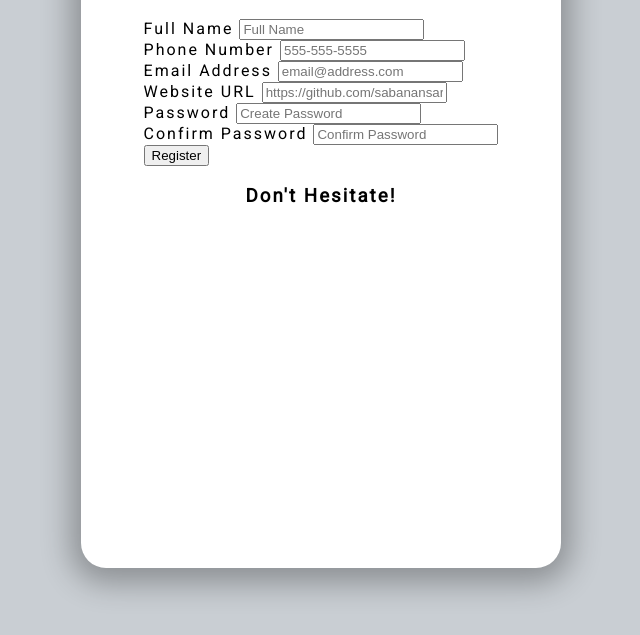
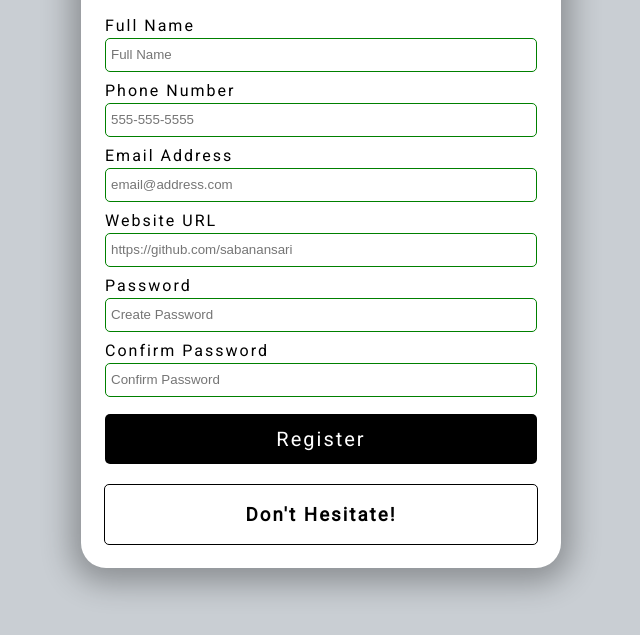
Before and after one commit to sabanansari/Form-Validator, a plain HTML site: page index.html in a window 1280 px wide. Shown: the part 147-782 px from the top of the page, without its empty margins (319-959 px from the left). Drawn offline with Linux system fonts and the light colour scheme.

Commit message:
styled inputs,button and message container

```diff
--- a/index.html
+++ b/index.html
@@ -44,7 +44,7 @@
             <button type="submit">Register</button>
         </form>
         <!-- Error/Success Message -->
-        <div class="messge-container">
+        <div class="message-container">
             <h3 id="message">Don't Hesitate!</h3>
         </div>
     </div>
--- a/style.css
+++ b/style.css
@@ -25,3 +25,69 @@ body {
   border-radius: 25px;
   box-shadow: 0 5px 30px 10px rgba(0,0,0,0.3);
 }
+
+/* Form  */
+
+form {
+  width: 90%;
+}
+
+.form-group{
+  height: 65px;
+}
+
+label {
+  position: relative;
+  bottom: 3px;
+}
+
+input {
+  width: 100%;
+  height: 34px;
+  padding: 5px;
+  border: 1px solid black;
+  border-radius: 5px;
+  outline: none;
+  box-sizing: border-box;
+}
+
+input:valid{
+  border: 1px solid green;
+}
+
+input:invalid{
+  border: 1px solid red;
+}
+
+button {
+  cursor: pointer;
+  color: white;
+  background: black;
+  border: none;
+  border-radius: 5px;
+  height: 50px;
+  width: 100%;
+  font-family: Roboto, sans-serif;
+  font-size: 20px;
+  letter-spacing: 2px;
+  margin-top: 5px;
+}
+
+button:hover{
+  filter: brightness(200%);
+  background: rgb(20, 20, 20);
+}
+
+button:focus{
+  outline: none;
+}
+
+.message-container{
+  border: 1px solid black;
+  border-radius: 5px;
+  width: 90%;
+  margin-top: 20px;
+  display: flex;
+  justify-content: center;
+  color: black;
+}
```
